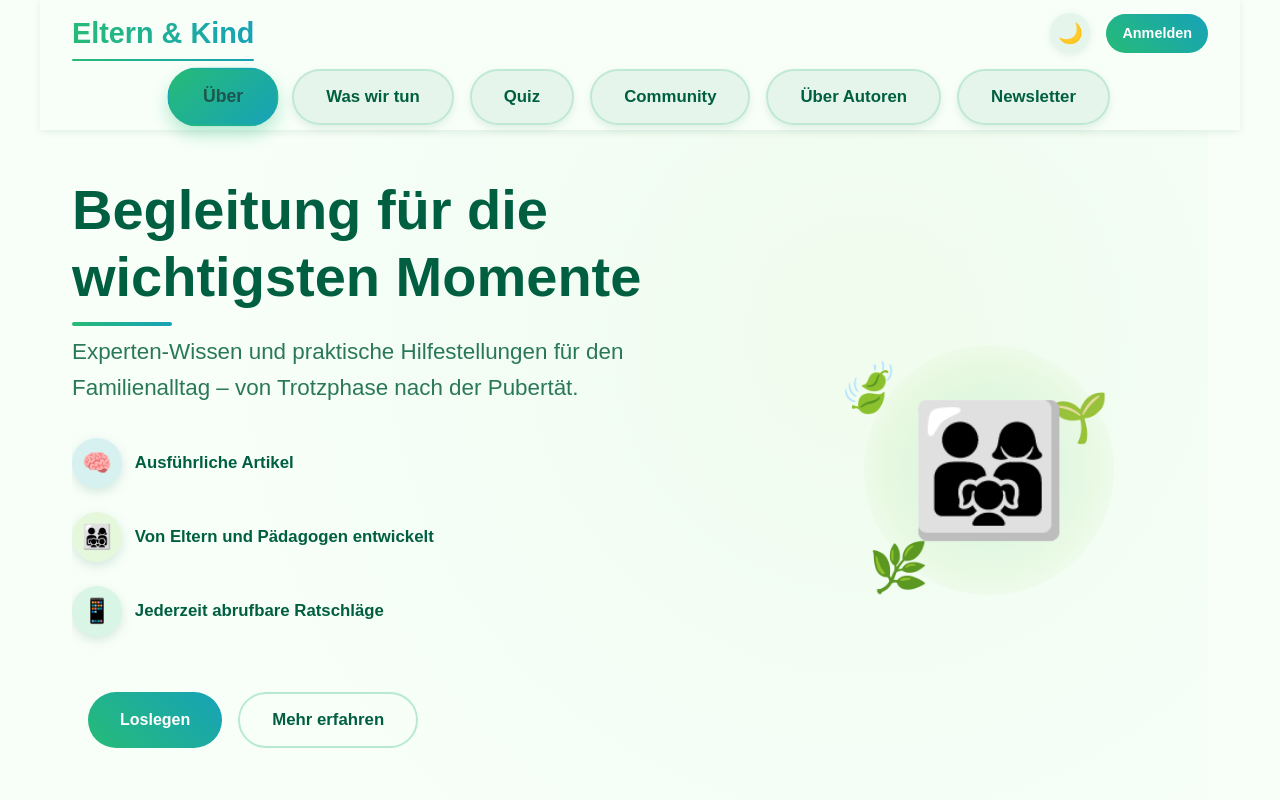
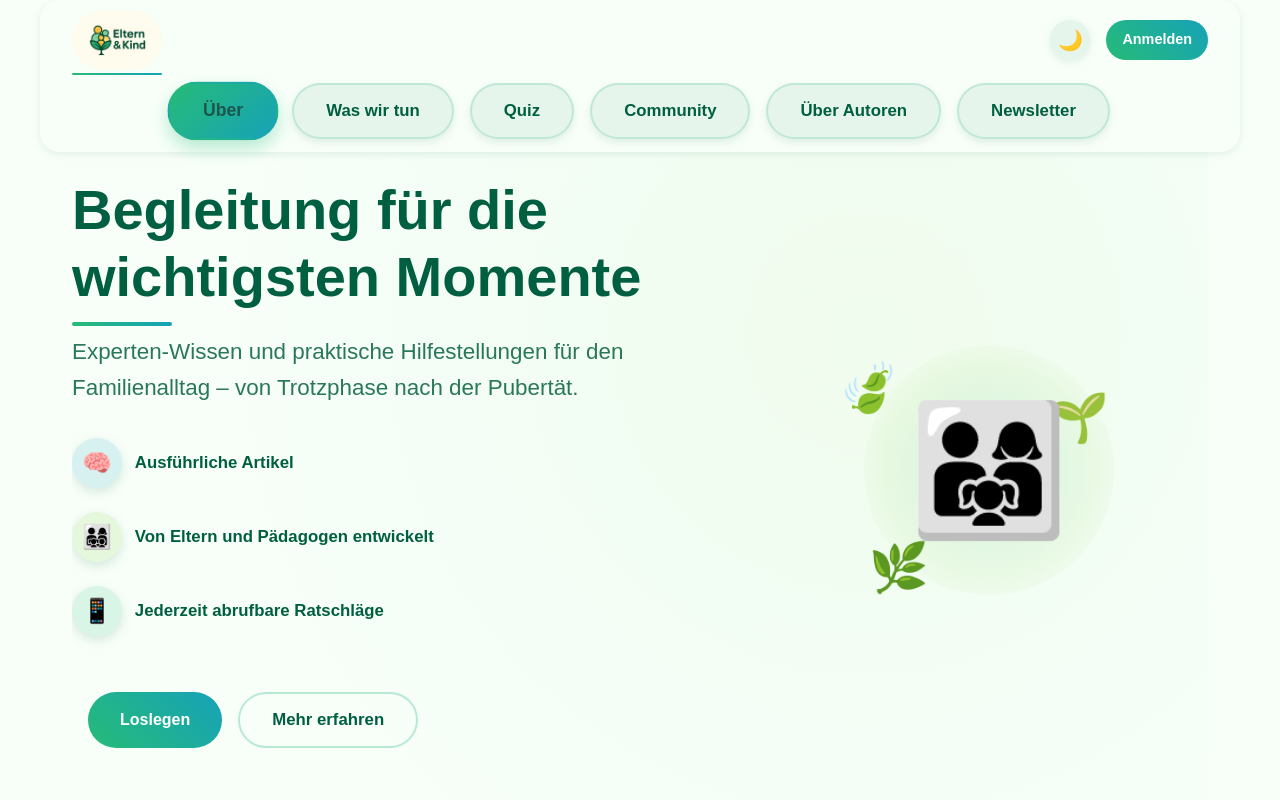
Before and after one commit to DoctorHinky/Final-Project-Frontend, a Vue app: page / in a window 1280 px wide. Shown: the top 800 px of the page. Built offline with nearby package versions, Linux system fonts and the light colour scheme.

Commit message:
added Logo in Header

```diff
--- a/src/components/layout/AppHeader.vue
+++ b/src/components/layout/AppHeader.vue
@@ -2,7 +2,9 @@
 <template>
   <header class="app-header container">
     <div class="header-top">
-      <div class="logo">{{ siteName }}</div>
+      <div class="logo">
+        <img src="@/assets/images/Logo.png" alt="Logo" class="logo-image" />
+      </div>
       <div class="header-actions">
         <ThemeToggle :is-light-theme="isLightTheme" @toggle="toggleTheme" />
         <router-link to="/login-register" class="login-button">Anmelden</router-link>
@@ -29,10 +31,6 @@ export default defineComponent({
     ThemeToggle
   },
   props: {
-    siteName: {
-      type: String,
-      required: true
-    },
     isLightTheme: {
       type: Boolean,
       required: true
@@ -116,11 +114,11 @@ export default defineComponent({
   width: 100%;
   padding: map.get(vars.$spacing, m) 0;
   z-index: 1000;
-  height: 130px;
-  /* Feste Höhe für den Header, konsistent mit dem Layout-Padding */
   display: flex;
   flex-direction: column;
   justify-content: space-between;
+  border-radius: 20px;
+  border-radius: 20px;
 
   @each $theme in ('light', 'dark') {
     .theme-#{$theme} & {
@@ -145,14 +143,19 @@ export default defineComponent({
   }
 
   .logo {
-    font-size: map.get(map.get(vars.$fonts, sizes), xxl);
-    font-weight: map.get(map.get(vars.$fonts, weights), bold);
     position: relative;
+    display: flex;
+    align-items: center;
+
+    .logo-image {
+      height: 60px;
+      width: auto;
+      border-radius: 50px;
+      object-fit: contain;
+    }
 
     @each $theme in ('light', 'dark') {
       .theme-#{$theme} & {
-        @include mixins.text-gradient('primary', $theme);
-
         &::after {
           content: '';
           position: absolute;
@@ -252,6 +255,11 @@ export default defineComponent({
       margin-top: map.get(vars.$spacing, s);
     }
 
+    .logo-image {
+      height: 50px;
+      /* Kleineres Logo auf mobilen Geräten */
+    }
+
     .nav-tabs {
       justify-content: flex-start;
       overflow-x: auto;
```
Also changed, not shown: src/assets/images/Logo.png (added).
